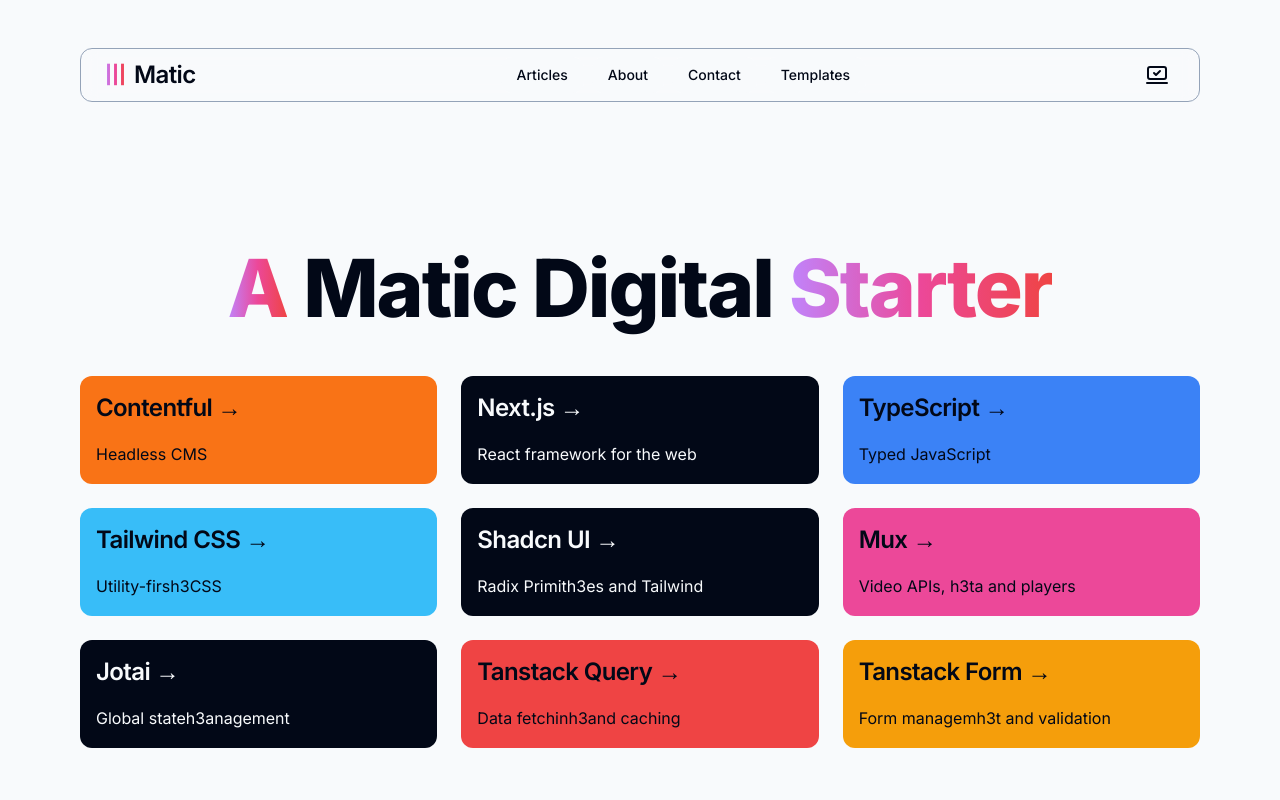
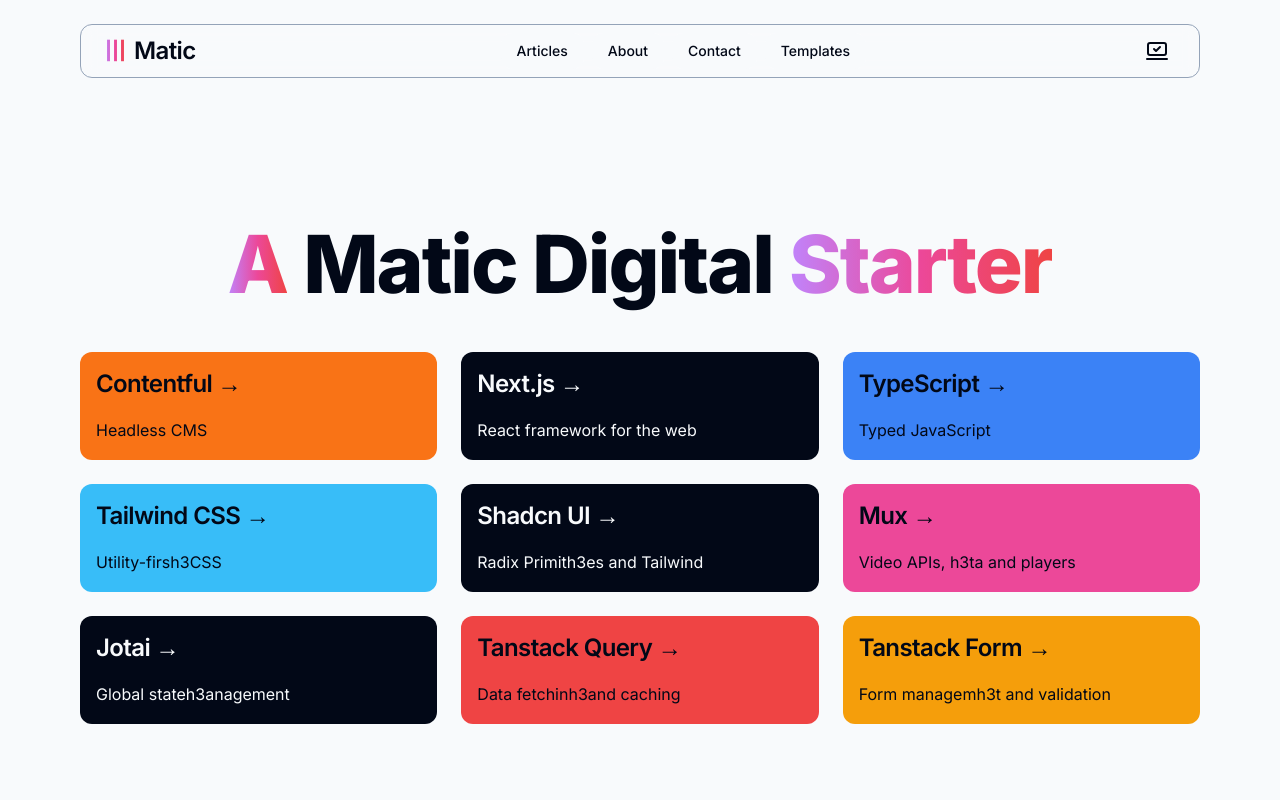
Before and after one commit to Matic-Digital/contentful-nextjs, a Next.js app: page / in a window 1280 px wide. Shown: the top 800 px of the page. Built offline with nearby package versions, Linux system fonts and the light colour scheme.

Commit message:
adjust nav marging top for better layotu

```diff
--- a/src/components/global/Header.tsx
+++ b/src/components/global/Header.tsx
@@ -48,7 +48,7 @@
 
   return (
     <Container className="sticky top-0 z-50">
-      <header className="mt-12 w-[95%] rounded-xl border border-b border-slate-400 bg-background/95 px-6 backdrop-blur supports-[backdrop-filter]:bg-background/60 max-md:py-1.5 lg:w-full">
+      <header className="mt-6 w-[95%] rounded-xl border border-b border-slate-400 bg-background/95 px-6 backdrop-blur supports-[backdrop-filter]:bg-background/60 max-md:py-1.5 lg:w-full">
         <Box className="items-center justify-between">
           {/* Desktop Navigation */}
           <Logo />
```
